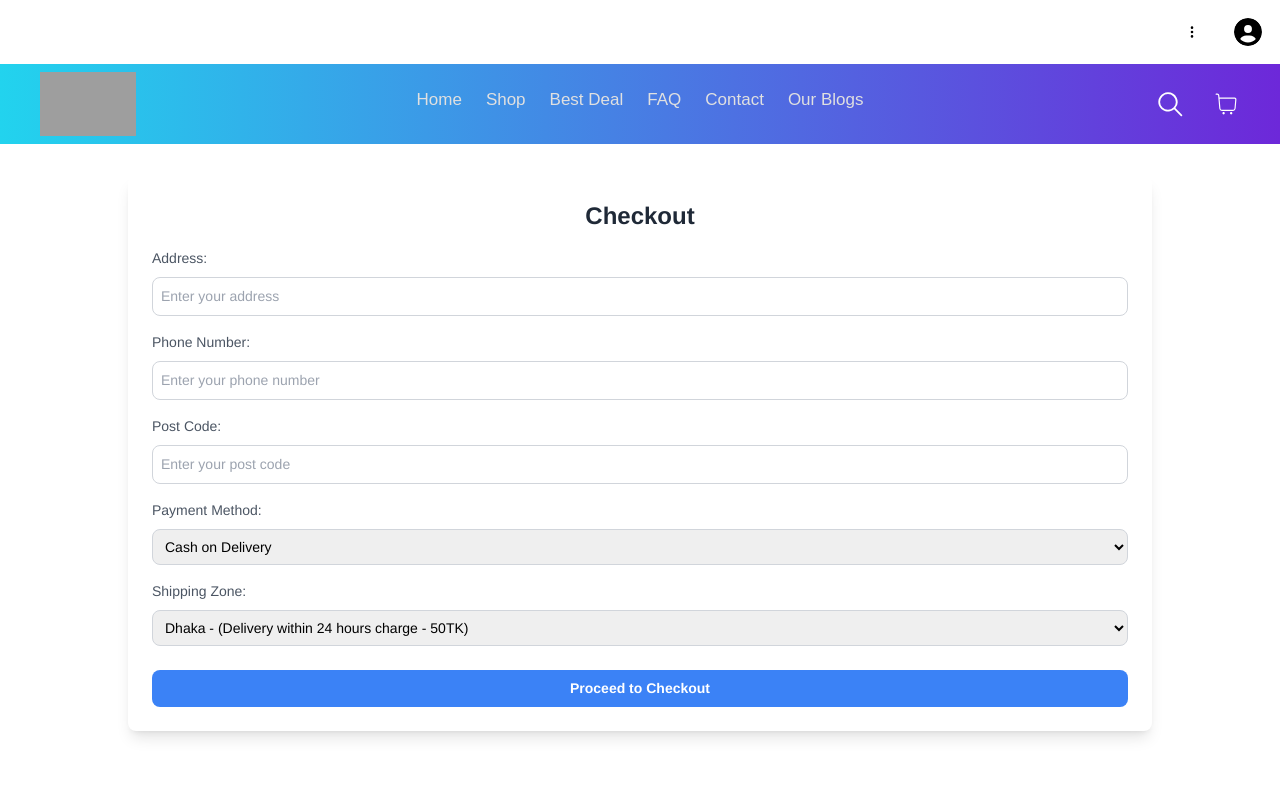
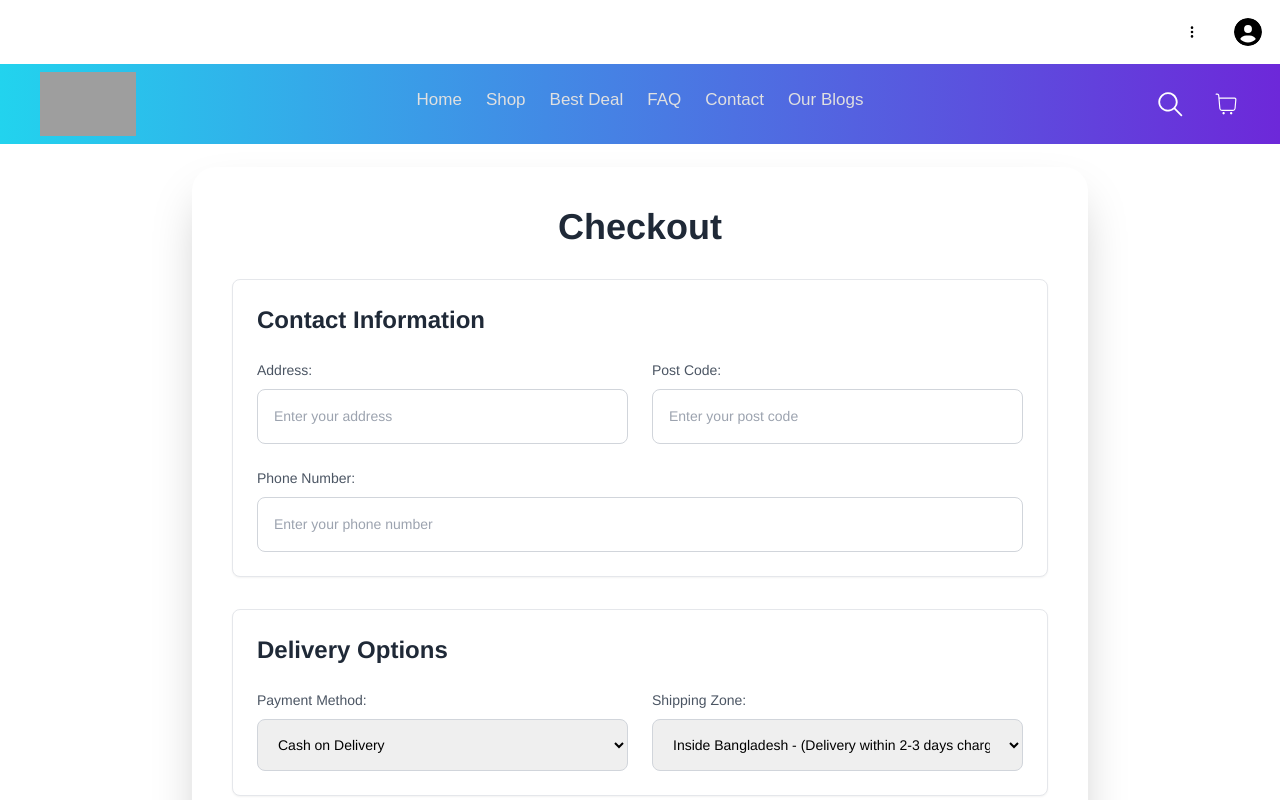
Before and after one commit to sakin111/new-project, a React (Vite) app: page /editForm in a window 1280 px wide. Shown: the top 800 px of the page. Built offline with nearby package versions, Linux system fonts and the light colour scheme; no server answers; grey boxes are pictures that could not be loaded.

Commit message:
fixing an error related to add to cart

```diff
--- a/src/Component/Home/HomePage/Section2/Section2Details.jsx
+++ b/src/Component/Home/HomePage/Section2/Section2Details.jsx
@@ -16,7 +16,7 @@ const Section2Details = () => {
 
   const handleSizeClick = (price) => setSelectedPrice(price);
   const handleAdd = () => setNumber((prev) => Math.min(prev + 1, 100));
-  const handleReduce = () => setNumber((prev) => Math.max(prev - 1, 1));
+  const handleReduce = () => setNumber((prev) => Math.max(prev - 1, 0));
 
   console.log(selectedPrice)
   return (
--- a/src/Component/Hook/useAxiosPublic.jsx
+++ b/src/Component/Hook/useAxiosPublic.jsx
@@ -2,8 +2,8 @@ import axios from "axios";
 
 
 const axiosPublic = axios.create({
-    // baseURL:'http://localhost:5000'
-    baseURL:'https://new-project-server-maliksakin53gmailcoms-projects.vercel.app/'
+    baseURL:'http://localhost:5000'
+    // baseURL:'https://new-project-server-maliksakin53gmailcoms-projects.vercel.app/'
 
 });
 
--- a/src/Component/Hook/useAxiosSecure.jsx
+++ b/src/Component/Hook/useAxiosSecure.jsx
@@ -5,9 +5,9 @@ import axios from "axios";
 
 
 const axiosSecure = axios.create({
-    // baseURL: 'http://localhost:5000'
-    baseURL:'https://new-project-server-maliksakin53gmailcoms-projects.vercel.app/',
-    withCredentials:true,
+    baseURL: 'http://localhost:5000'
+    // baseURL:'https://new-project-server-maliksakin53gmailcoms-projects.vercel.app/',
+    // withCredentials:true,
 });
 
 const useAxiosSecure = () => {
--- a/src/Component/Hook/useCart.jsx
+++ b/src/Component/Hook/useCart.jsx
@@ -1,29 +1,46 @@
 import { useQuery } from "@tanstack/react-query";
+import useAxiosSecure from "./useAxiosSecure";
 import useAuth from "./useAuth";
-import useAxiosSecure from "./useAxiosSecure";
-
-
-
-
 
 const useCart = () => {
-
     const { user } = useAuth();
     const { axiosSecure } = useAxiosSecure();
 
-    const { data: cartData =[], error, isLoading, refetch } = useQuery({
-      queryKey: ["cartData", user?.email],
-      queryFn: async () => {
-        const response = await axiosSecure.get(`/addToCart?email=${user.email}`);
-        return response.data;
-      },
-      enabled: !!user?.email,
-      refetchInterval: 1000
+    const { data, error, isLoading, refetch } = useQuery({
+        queryKey: ["cartData"],
+        queryFn: async () => {
+            if (!user?.email) {
+                throw new Error("User email is missing");
+            }
+            try {
+                const res = await axiosSecure.get("/addToCart");
 
+                if (Array.isArray(res.data)) {
+                    return res.data;
+                } else if (res.data) {
+                    return [res.data];
+                } else {
+                    return [];
+                }
+            } catch (err) {
+                // Handle Axios errors
+                if (err.response && err.response.data && err.response.data.message) {
+                    throw new Error(err.response.data.message);
+                } else if (err.message) {
+                    throw new Error(err.message);
+                } else {
+                    throw new Error("An unknown error occurred");
+                }
+            }
+        },
+        enabled: !!user?.email,
+        refetchInterval: 300000, // 5 minutes
     });
 
+    const cartData = data ?? [];
+    console.log(cartData, "this is cartData hook");
 
-    return {cartData, refetch, error, isLoading}
+    return [ cartData, refetch, error, isLoading] ;
 };
 
 export default useCart;
--- a/src/Component/Hook/useUser.jsx
+++ b/src/Component/Hook/useUser.jsx
@@ -1,21 +1,22 @@
+// useUser.jsx
 import { useQuery } from "@tanstack/react-query";
 import useAxiosSecure from "./useAxiosSecure";
-import useAuth from "./useAuth"; //
+import useAuth from "./useAuth";
 
 const useUser = () => {
     const { axiosSecure } = useAxiosSecure();
     const { user } = useAuth();
 
     // Fetch logged-in user data by email
-    const { refetch, data: userData = null, isLoading, isError, error } = useQuery({
+    const { data, refetch, isLoading, isError, error } = useQuery({
         queryKey: ['user', user?.email],
         queryFn: async () => {
             if (!user?.email) return null;
 
             try {
-
                 const res = await axiosSecure.get(`/users/email/${encodeURIComponent(user.email)}`);
-                return res.data;
+                // Assuming the API returns a single user object
+                return Array.isArray(res.data) ? res.data[0] : res.data;
             } catch (error) {
                 console.error("Error fetching user data:", error.message || error);
                 throw error;
@@ -24,7 +25,10 @@ const useUser = () => {
         enabled: !!user?.email,
     });
 
-    return [userData, refetch, isLoading, isError, error];
+    const userData = data ?? {}; // Default to an empty object if data is null
+
+
+    return { userData, refetch, isLoading, isError, error };
 };
 
 export default useUser;
--- a/src/Component/Shared/CardOption/CardOption.jsx
+++ b/src/Component/Shared/CardOption/CardOption.jsx
@@ -5,16 +5,12 @@ import { RiDeleteBinLine } from "react-icons/ri";
 import { Link } from "react-router-dom";
 
 const CardOption = () => {
-  const { cartData, error, isLoading, refetch } = useCart();
+
   const { axiosSecure } = useAxiosSecure();
+ const  [cartData, refetch, error, isLoading] = useCart();
 
-  if (isLoading) {
-    return <p>Loading cart data...</p>;
-  }
 
-  if (error) {
-    return <p>Error fetching cart data: {error.message}</p>;
-  }
+
 
   const handleDeleteCart = (cart) => {
     Swal.fire({
@@ -55,6 +51,15 @@ const CardOption = () => {
       }
     });
   };
+
+
+  if (isLoading) {
+    return <p>Loading cart data...</p>;
+  }
+
+  if (error) {
+    return <p>Error fetching cart data: {error.message}</p>;
+  }
 
   return (
     <div className="overflow-x-hidden min-h-screen bg-white">
--- a/src/Component/Shared/Header/Header.jsx
+++ b/src/Component/Shared/Header/Header.jsx
@@ -8,7 +8,7 @@ import { CiShoppingCart } from "react-icons/ci";
 const Header = () => {
   const [showNav, setShowNav] = useState(true);
   const [isBadgeVisible, setIsBadgeVisible] = useState(true); // Control badge visibility
-  const { cartData } = useCart(); // Get cart data from hook
+  const  [cartData]  = useCart(); // Get cart data from hook
 
   const handleSearchIconClick = (isSearchVisible) => {
     setShowNav(!isSearchVisible);
--- a/src/Component/Shared/payment/MakeAddress/EditAddress.jsx
+++ b/src/Component/Shared/payment/MakeAddress/EditAddress.jsx
@@ -1,172 +1,202 @@
-import { useState } from "react";
+import { useState, useEffect, useRef } from "react";
 import Swal from "sweetalert2";
 import useAxiosSecure from "../../../Hook/useAxiosSecure"; // Adjust the path as necessary
 import useUser from "../../../Hook/useUser"; // Adjust the path as necessary
+import useCart from "../../../Hook/useCart";
+import { useNavigate } from "react-router-dom";
 
 const EditAddress = () => {
   const { axiosSecure } = useAxiosSecure();
-  const [userData, refetch, isLoading, isError, error] = useUser();
+  const { userData, refetch, isLoading, isError, error } = useUser();
+  const [cartData] = useCart();
+  const navigate = useNavigate()
 
-  // Existing state variables
-  const [localAddress, setLocalAddress] = useState("");
-  const [localPhoneNumber, setLocalPhoneNumber] = useState("");
-  const [localPostCode, setLocalPostCode] = useState("");
+  const [formData, setFormData] = useState({
+    address: "",
+    postCode: "",
+    phoneNumber: "",
+    paymentMethod: "Cash on Delivery",
+    shippingZone: "50",
+  });
+  const isFormInitialize = useRef(false)
 
-  // New state variables for checkout
-  const [paymentMethod, setPaymentMethod] = useState("Cash on Delivery");
-  const [shippingZone, setShippingZone] = useState("Zone 1");
+  const [isSubmitting, setIsSubmitting] = useState(false);
 
-  const handleMakeAddress = (e) => {
-    e.preventDefault();
-
+  const checkUser = () => {
     if (!userData?.email) {
       Swal.fire({
         icon: "error",
         title: "Error",
-        text: "No user found!",
+        text: "No user found! Please log in.",
       });
-      return;
+      return false;
+    }
+    return true;
+  };
+
+  useEffect(() => {
+    if (userData && !isFormInitialize.current) {
+      setFormData((prevData) => ({
+        ...prevData,
+        address: userData.address || "",
+        postCode: userData.postCode || "",
+        phoneNumber: userData.phone || "",
+      }));
+      isFormInitialize.current = true
+    }
+  }, [userData]); // Dependency on userData only
+
+  const handleChange = (e) => {
+    const { id, value } = e.target;
+    setFormData((prevData) => ({ ...prevData, [id]: value }));
+  };
+
+  const handleSubmit = async (e) => {
+    e.preventDefault();
+
+    if (!checkUser()) return;
+
+    setIsSubmitting(true);
+
+  // all updating field
+
+    const updatedFields = {
+      address: formData.address,
+      postCode: formData.postCode,
+      phoneNumber: formData.phoneNumber,
+    };
+
+    const checkoutData = {
+      ...updatedFields,
+      paymentMethod: formData.paymentMethod,
+      shippingZone: formData.shippingZone,
+    };
+
+    const myOrder = {
+      email: userData.email,
+      products: cartData.map(item => ({
+        name: item.name,
+        price: item.price,
+        quantity: item.quantity,
+        image: item.image,
+        category: item.category,
+      })),
+      address: formData.address,
+      postCode: formData.postCode,
+      phone: formData.phoneNumber,
+      method: formData.paymentMethod,
+      Zone: formData.shippingZone,
+    };
+
+//  send all data to the server
+
+    try {
+      const updateRes = await axiosSecure.patch(`/users/${userData.email}`, updatedFields);
+
+      if (updateRes.data.modifiedCount > 0) {
+        refetch();
       }
 
-// add delivery info to the add to cart
+      const checkoutRes = await axiosSecure.patch(`/addToCart/${userData.email}`, checkoutData);
+
+      if (checkoutRes.data.success) {
+        refetch();
+      }
+
+      const orderRes = await axiosSecure.post("/myOrder", myOrder);
+
+      if (orderRes.data.success) {
+        Swal.fire({
+          position: "center",
+          icon: "success",
+          title: `Order placed successfully!`,
+          showConfirmButton: false,
+          timer: 1500,
+        });
+        refetch();
+        navigate("/")
+      } else {
+        Swal.fire({
+          icon: "info",
+          title: "Order Info",
+          text: orderRes.data.message || "Order could not be completed.",
+        });
+      }
+    } catch (err) {
+      Swal.fire({
+        icon: "error",
+        title: "Operation Failed",
+        text: err.response?.data?.message || "Something went wrong!",
+      });
+    } finally {
+      setIsSubmitting(false);
+    }
+  };
 
 
 
+  if (isLoading) return <div className="flex items-center justify-center h-screen bg-gray-100"><div className="loader ease-linear rounded-full border-8 border-t-8 border-gray-200 h-32 w-32"></div></div>;
 
-
-
-    // You might want to add validation for new fields here
-    axiosSecure
-      .patch(`/users/${userData.email}`, {
-        address: localAddress,
-        phone: localPhoneNumber,
-        postCode: localPostCode,
-        method:paymentMethod,
-        Zone:shippingZone,
-      })
-      .then((res) => {
-        if (res.data.modifiedCount > 0) {
-          refetch();
-          Swal.fire({
-            position: "center",
-            icon: "success",
-            title: `Address and checkout details updated successfully!`,
-            showConfirmButton: false,
-            timer: 1500,
-          });
-        } else {
-          Swal.fire({
-            icon: "info",
-            title: "No Changes",
-            text: "No updates were made.",
-          });
-        }
-      })
-      .catch((err) => {
-        Swal.fire({
-          icon: "error",
-          title: "Failed to update details",
-          text: err.message || "Something went wrong!",
-        });
-      });
-  };
-
-  if (isLoading) return <p>Loading user data...</p>;
-  if (isError) return <p>Error loading user data: {error.message}</p>;
+  if (isError) return <div className="flex items-center justify-center h-screen bg-gray-100"><p className="text-center text-red-500">Error loading user data: {error.message}</p></div>;
 
   return (
-  <div className="bg-white min-h-screen overflow-hidden">
-      <div className="edit-address-form max-w-5xl mx-auto bg-white shadow-lg rounded-lg p-6 mt-8">
-      <h2 className="text-2xl font-semibold mb-4 text-center text-gray-800">Checkout</h2>
-      <form onSubmit={handleMakeAddress} className="form">
-        {/* Address Field */}
-        <div className="form-group mb-4">
+    <div className="bg-white min-h-screen flex items-center justify-center p-4">
+      <div className="edit-address-form max-w-4xl w-full bg-white shadow-2xl rounded-3xl p-10">
+        <h2 className="text-4xl font-bold mb-8 text-center text-gray-800">Checkout</h2>
+        <form onSubmit={handleSubmit} className="space-y-8">
+          {userData.address ? (
+            <div className="bg-green-50 border border-green-200 rounded-lg p-6">
+              <h3 className="text-2xl font-semibold text-green-700 mb-4">Saved Contact Information</h3>
+              <div className="space-y-2">
+                <p className="text-gray-700"><span className="font-medium font-Roboto text-slate-900">Address:</span> {userData.address}</p>
+                <p className="text-gray-700"><span className="font-medium font-Roboto text-slate-900">Post Code:</span> {userData.postCode}</p>
+                <p className="text-gray-700"><span className="font-medium font-Roboto text-slate-900">Phone Number:</span> {userData.phone}</p>
+              </div>
+            </div>
+          ) : (
+            <section className="bg-white border border-gray-200 rounded-lg p-6 shadow-sm">
+              <h3 className="text-2xl font-semibold mb-6 text-gray-800">Contact Information</h3>
+              <div className="grid grid-cols-1 md:grid-cols-2 gap-6">
+                <div className="form-group">
                   <label htmlFor="address" className="block text-gray-600 mb-2">Address:</label>
-          <input
-            id="address"
-            type="text"
-            value={localAddress}
-            onChange={(e) => setLocalAddress(e.target.value)}
-            placeholder="Enter your address"
-            required
-            className="border border-gray-300 rounded-lg p-2 w-full focus:outline-none focus:ring-2 focus:ring-blue-400"
-          />
+                  <input id="address" type="text" value={formData.address} onChange={handleChange} placeholder="Enter your address" required className="border border-gray-300 rounded-lg p-4 w-full focus:outline-none focus:ring-2 focus:ring-blue-400 transition duration-300" />
                 </div>
+                <div className="form-group">
+                  <label htmlFor="postCode" className="block text-gray-600 mb-2">Post Code:</label>
+                  <input id="postCode" type="text" value={formData.postCode} onChange={handleChange} placeholder="Enter your post code" required className="border border-gray-300 rounded-lg p-4 w-full focus:outline-none focus:ring-2 focus:ring-blue-400 transition duration-300" />
+                </div>
+                <div className="form-group md:col-span-2">
+                  <label htmlFor="phoneNumber" className="block text-gray-600 mb-2">Phone Number:</label>
+                  <input id="phoneNumber" type="tel" value={formData.phoneNumber} onChange={handleChange} placeholder="Enter your phone number" required pattern="[0-9]{11}" title="Enter a valid 11-digit phone number" className="border border-gray-300 rounded-lg p-4 w-full focus:outline-none focus:ring-2 focus:ring-blue-400 transition duration-300" />
+                </div>
+              </div>
+            </section>
+          )}
 
-        {/* Phone Number Field */}
-        <div className="form-group mb-4">
-          <label htmlFor="phoneNumber" className="block text-gray-600 mb-2">Phone Number:</label>
-          <input
-            id="phoneNumber"
-            type="tel"
-            value={localPhoneNumber}
-            onChange={(e) => setLocalPhoneNumber(e.target.value)}
-            placeholder="Enter your phone number"
-            required
-            pattern="[0-9]{10}" // Example pattern for 10-digit numbers
-            title="Enter a valid 10-digit phone number"
-            className="border border-gray-300 rounded-lg p-2 w-full focus:outline-none focus:ring-2 focus:ring-blue-400"
-          />
-        </div>
-
-        {/* Post Code Field */}
-        <div className="form-group mb-4">
-          <label htmlFor="postCode" className="block text-gray-600 mb-2">Post Code:</label>
-          <input
-            id="postCode"
-            type="text"
-            value={localPostCode}
-            onChange={(e) => setLocalPostCode(e.target.value)}
-            placeholder="Enter your post code"
-            required
-            className="border border-gray-300 rounded-lg p-2 w-full focus:outline-none focus:ring-2 focus:ring-blue-400"
-          />
-        </div>
-
-        {/* Payment Method Selection */}
-        <div className="form-group mb-4">
+          <section className="bg-white border border-gray-200 rounded-lg p-6 shadow-sm">
+            <h3 className="text-2xl font-semibold mb-6 text-gray-800">Delivery Options</h3>
+            <div className="grid grid-cols-1 md:grid-cols-2 gap-6">
+              <div className="form-group">
                 <label htmlFor="paymentMethod" className="block text-gray-600 mb-2">Payment Method:</label>
-          <select
-            id="paymentMethod"
-            value={paymentMethod}
-            onChange={(e) => setPaymentMethod(e.target.value)}
-            required
-            className="border border-gray-300 rounded-lg p-2 w-full focus:outline-none focus:ring-2 focus:ring-blue-400"
-          >
+                <select id="paymentMethod" value={formData.paymentMethod} onChange={handleChange} className="border border-gray-300 rounded-lg p-4 w-full focus:outline-none focus:ring-2 focus:ring-blue-400 transition duration-300">
                   <option value="Cash on Delivery">Cash on Delivery</option>
-            <option value="Credit Card">Credit Card</option>
-            <option value="PayPal">PayPal</option>
-            {/* Add more payment methods as needed */}
+                  <option value="Bank Transfer">Bank Transfer</option>
                 </select>
               </div>
-
-        {/* Shipping Zone Selection */}
-        <div className="form-group mb-6">
+              <div className="form-group">
                 <label htmlFor="shippingZone" className="block text-gray-600 mb-2">Shipping Zone:</label>
-          <select
-            id="shippingZone"
-            value={shippingZone}
-            onChange={(e) => setShippingZone(e.target.value)}
-            required
-            className="border border-gray-300 rounded-lg p-2 w-full focus:outline-none focus:ring-2 focus:ring-blue-400"
-          >
-            <option value="50">Dhaka - (Delivery within 24 hours charge - 50TK)</option>
-            <option value="80"> Out Side of Dhaka -  (Delivery within 3-5 days charge - 80TK)</option>
+                <select id="shippingZone" value={formData.shippingZone} onChange={handleChange} className="border border-gray-300 rounded-lg p-4 w-full focus:outline-none focus:ring-2 focus:ring-blue-400 transition duration-300">
+                  <option value="50">Inside Bangladesh - (Delivery within 2-3 days charge - 50TK)</option>
+                  <option value="80">Inside Bangladesh - (Delivery within 48 hours charge - 80TK)</option>
+                  <option value="100">Outside of Bangladesh - (Delivery within 7-14 days charge - 100TK)</option>
                 </select>
               </div>
+            </div>
+          </section>
 
-        {/* Submit Button */}
-        <div className="form-actions">
-          <button
-            type="submit"
-            disabled={isLoading}
-            className={`w-full py-2 rounded-lg text-white font-semibold transition duration-300 ease-in-out ${
-              isLoading ? "bg-gray-400 cursor-not-allowed" : "bg-blue-500 hover:bg-blue-600"
-            }`}
-          >
-            {isLoading ? "Submitting..." : "Proceed to Checkout"}
+          <button type="submit" disabled={isSubmitting} className={`w-full p-4 rounded-lg font-semibold text-white ${isSubmitting ? 'bg-gray-400' : 'bg-teal-600 hover:bg-cyan-500'}`}>
+            {isSubmitting ? 'Submitting...' : 'Submit'}
           </button>
-        </div>
         </form>
       </div>
     </div>
--- a/src/Router.jsx
+++ b/src/Router.jsx
@@ -49,13 +49,13 @@ const router = createBrowserRouter([
             {
                 path: "/card/:id",
                 element: <Section1Details></Section1Details>,
-                loader: ({ params }) => fetch(`https://new-project-server-maliksakin53gmailcoms-projects.vercel.app/card/${params.id}`)
+                loader: ({ params }) => fetch(`http://localhost:5000/card/${params.id}`)
             },
 
             {
                 path: "/cardMix/:id",
                 element: <Section2Details></Section2Details>,
-                loader: ({ params }) => fetch(`https://new-project-server-maliksakin53gmailcoms-projects.vercel.app/cardMix/${params.id}`)
+                loader: ({ params }) => fetch(`http://localhost:5000/cardMix/${params.id}`)
             },
             {
                 path: "/cart",
```
Also changed, not shown: src/Component/Shared/payment/Checkout.jsx (+3 -5 lines), 1 other file (tests, documents, lock files or other folders). Lines whose indentation alone changed are shown as unchanged.
